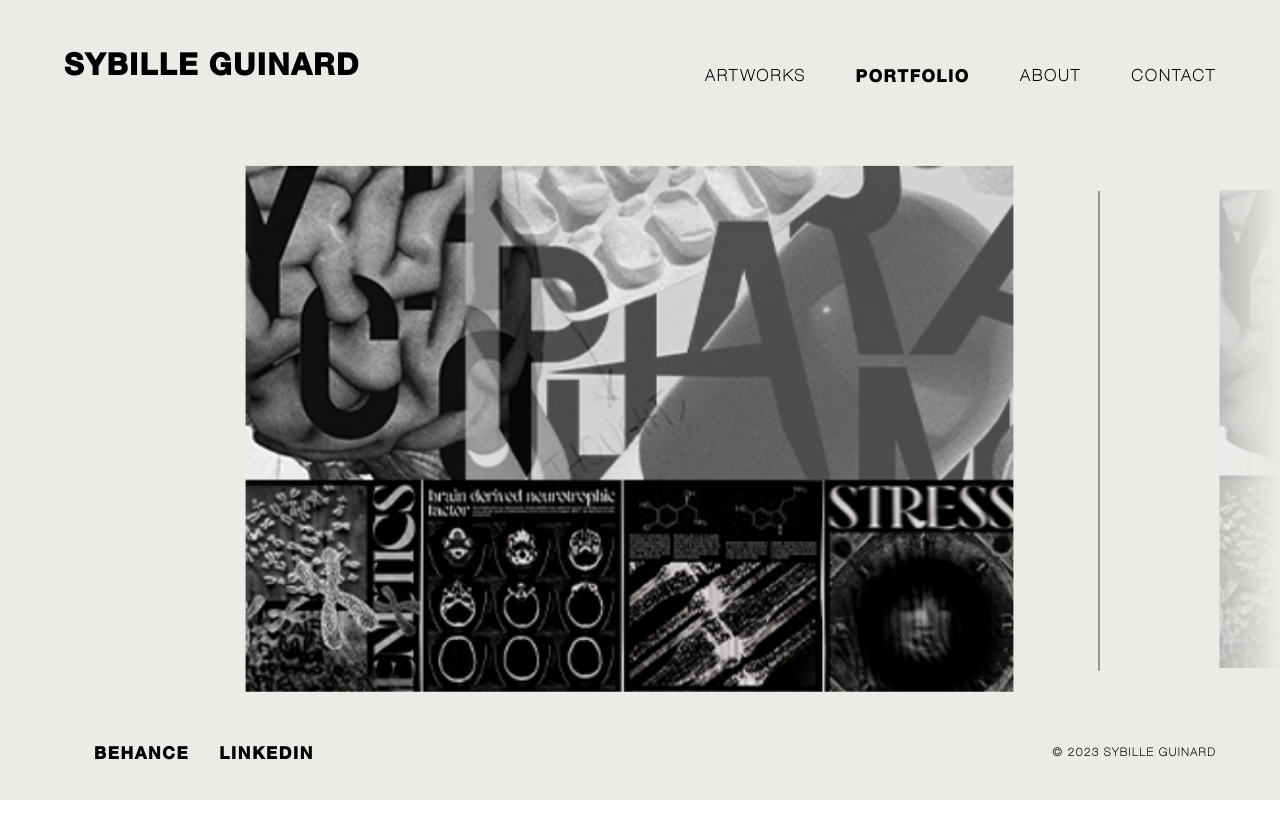
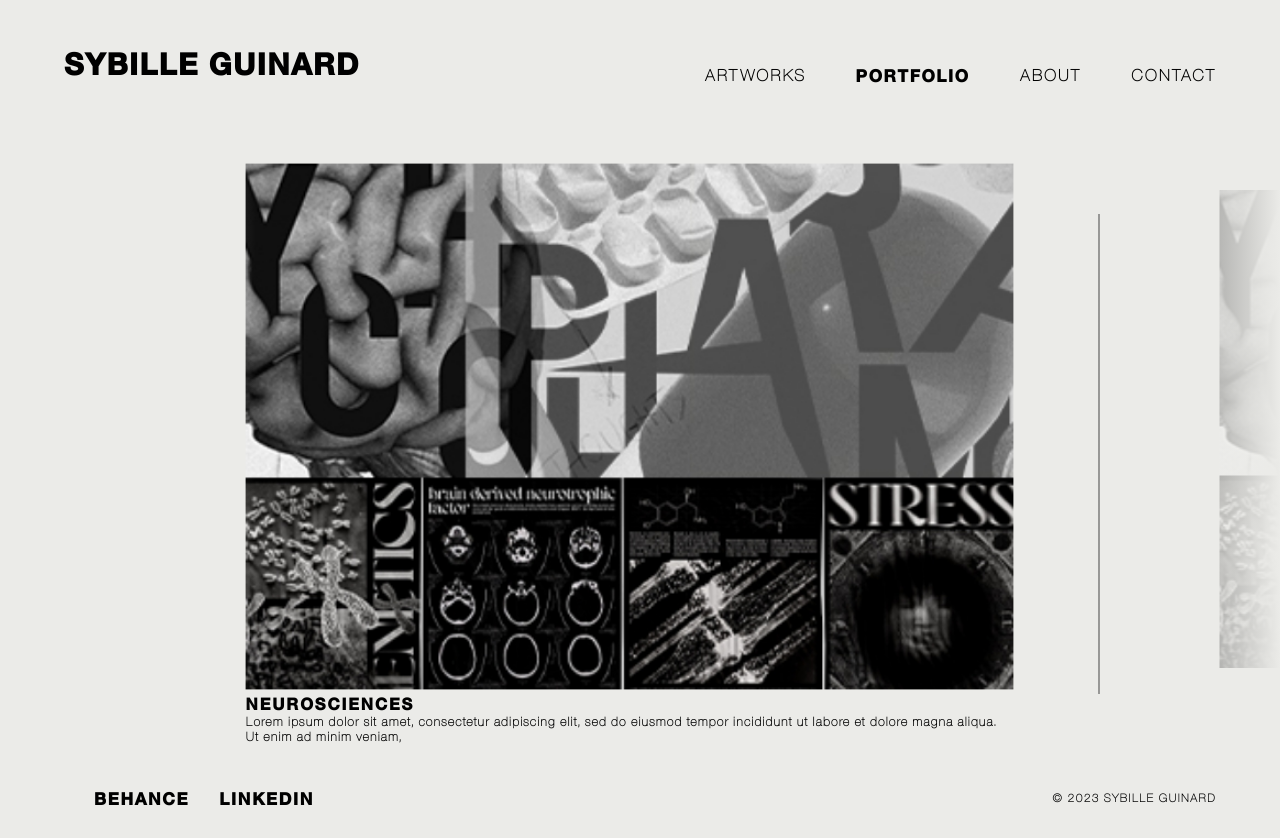
Before and after one commit to sybilleguinard/sybilleguinard.github.io, a React (Create React App) app: page /projets in a window 1280 px wide. Before the commit the page ends 800 px from the top, so only its background shows below. Built offline with nearby package versions, Linux system fonts and the light colour scheme.

Commit message:
fix carousel height at 100%

```diff
--- a/src/components/Carousel.css
+++ b/src/components/Carousel.css
@@ -61,7 +61,7 @@
     display: flex;
     margin: auto;
     gap: 10px;
-    justify-content: center;
+    justify-content: flex-start;
     flex-wrap: wrap;
     overflow-y: hidden;
     transform-origin: top;
@@ -109,16 +109,15 @@
     z-index: 2;
 }
 .text-container {
-    position: absolute;
-    display: none;
+    opacity: 0;
+    transition: opacity 0.2s;
     width: 100%;
-    bottom: -60px;
 }
 .focused .main-pic-container {
     transform: scale(1.1);
 }
 .focused .text-container {
-    display: block;
+    opacity: 1;
 }
 .text-container h2 {
     font-size: 15px;
```
